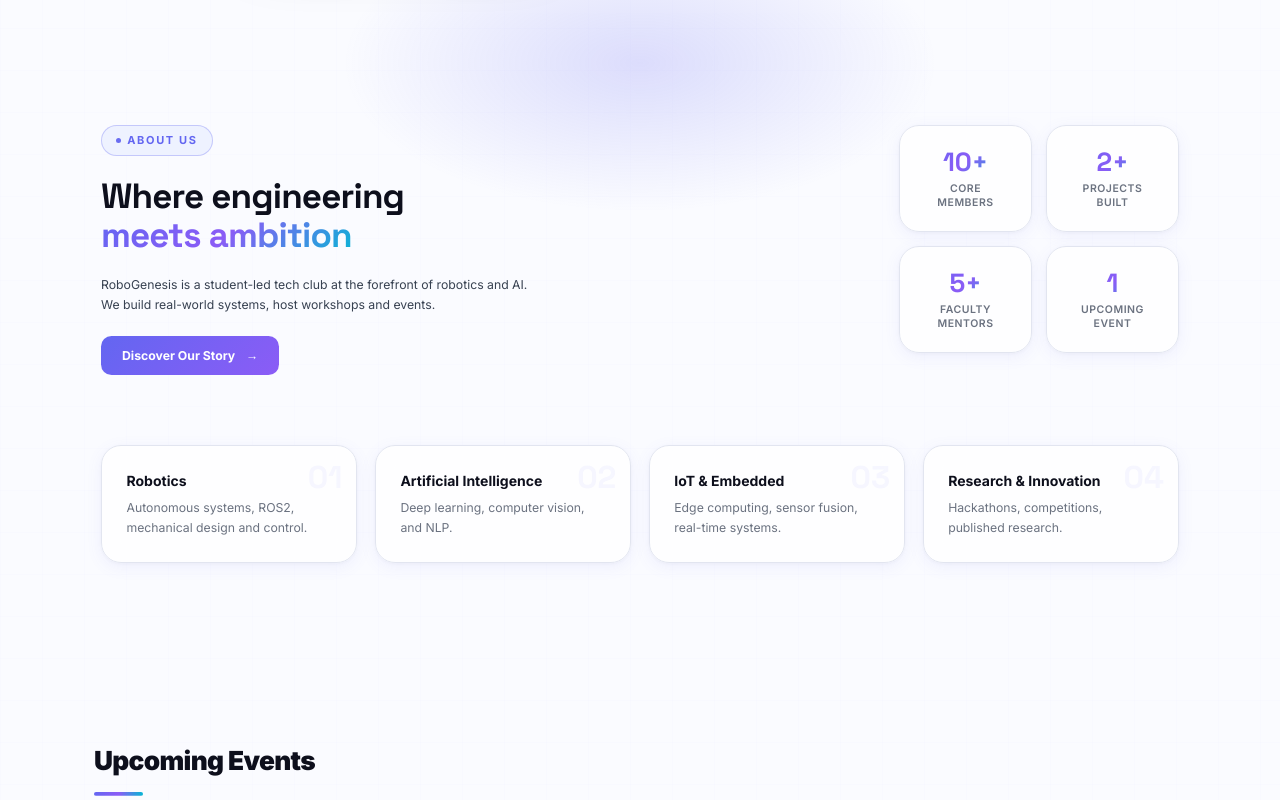
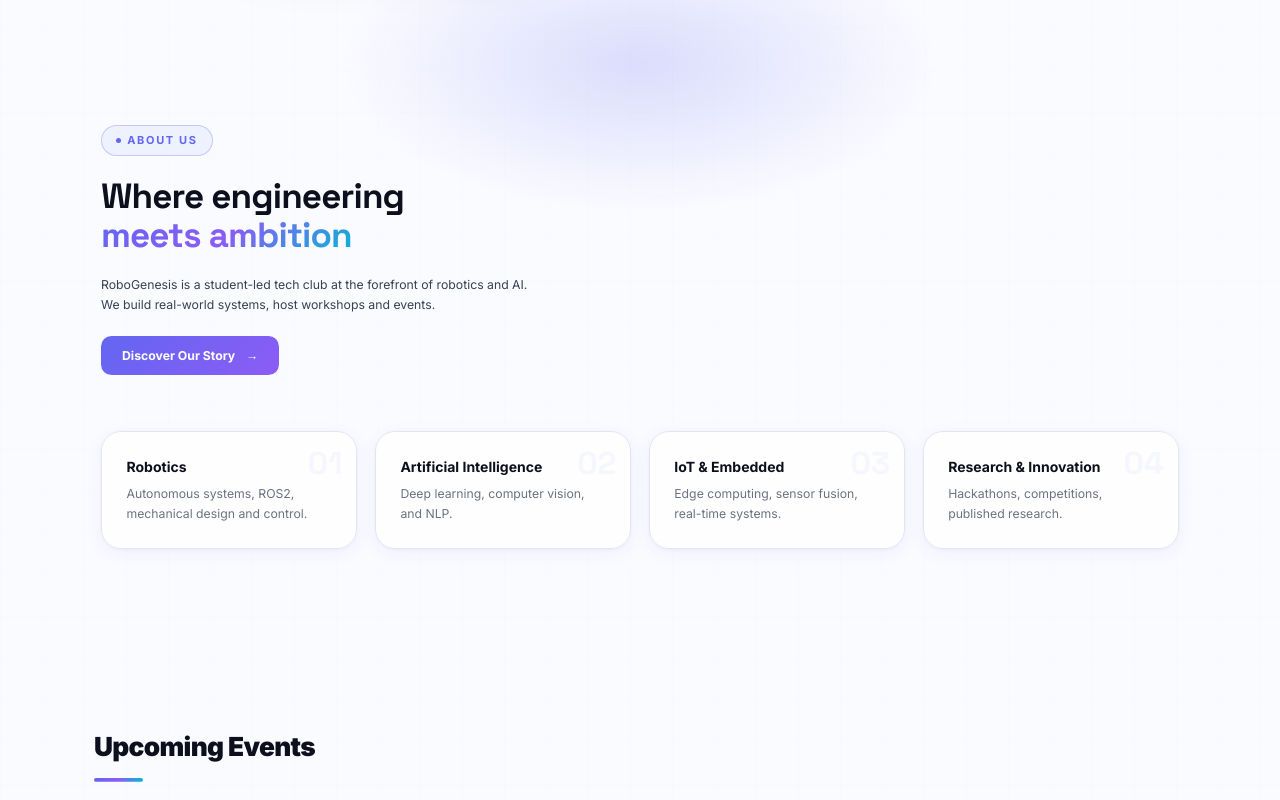
Before and after one commit to Anshupadhyay1419/club_website, a Next.js app: page / in a window 1280 px wide. Shown: the part 1680-2480 px from the top of the page. Built offline with nearby package versions, Linux system fonts and the light colour scheme.

Commit message:
fix: remove stats grid from About section

```diff
--- a/components/home/AboutPreview.tsx
+++ b/components/home/AboutPreview.tsx
@@ -8,20 +8,11 @@ const pillars = [
   { title: 'Research & Innovation', desc: 'Hackathons, competitions, published research.', num: '04' },
 ]
 
-const stats = [
-  { value: '10+', label: 'Core Members' },
-  { value: '2+', label: 'Projects Built' },
-  { value: '5+', label: 'Faculty Mentors' },
-  { value: '1', label: 'Upcoming Event' },
-]
-
 export default function AboutPreview() {
   return (
     <section className="py-32 px-6 max-w-7xl mx-auto section-glow relative">
       <ScrollReveal>
-        <div className="flex flex-col lg:flex-row gap-16 items-start mb-20">
-          {/* Left */}
-          <div className="flex-1">
+        <div className="max-w-2xl mb-16">
           <div className="badge mb-6">
             <span className="w-1.5 h-1.5 rounded-full animate-pulse" style={{ background: 'var(--accent)' }} />
             About Us
@@ -41,18 +32,6 @@ export default function AboutPreview() {
             <span>→</span>
           </Link>
         </div>
-
-          {/* Right — Stats */}
-          <div className="grid grid-cols-2 gap-4 lg:w-80 flex-shrink-0">
-            {stats.map((s) => (
-              <div key={s.label} className="glass rounded-2xl p-6 text-center gradient-border">
-                <div className="text-3xl font-black mb-1 gradient-text"
-                  style={{ fontFamily: 'var(--font-space-grotesk)' }}>{s.value}</div>
-                <div className="text-xs font-semibold uppercase tracking-wider" style={{ color: 'var(--text-muted)' }}>{s.label}</div>
-              </div>
-            ))}
-          </div>
-        </div>
       </ScrollReveal>
 
       {/* Pillars */}
```
Lines whose indentation alone changed are shown as unchanged.
